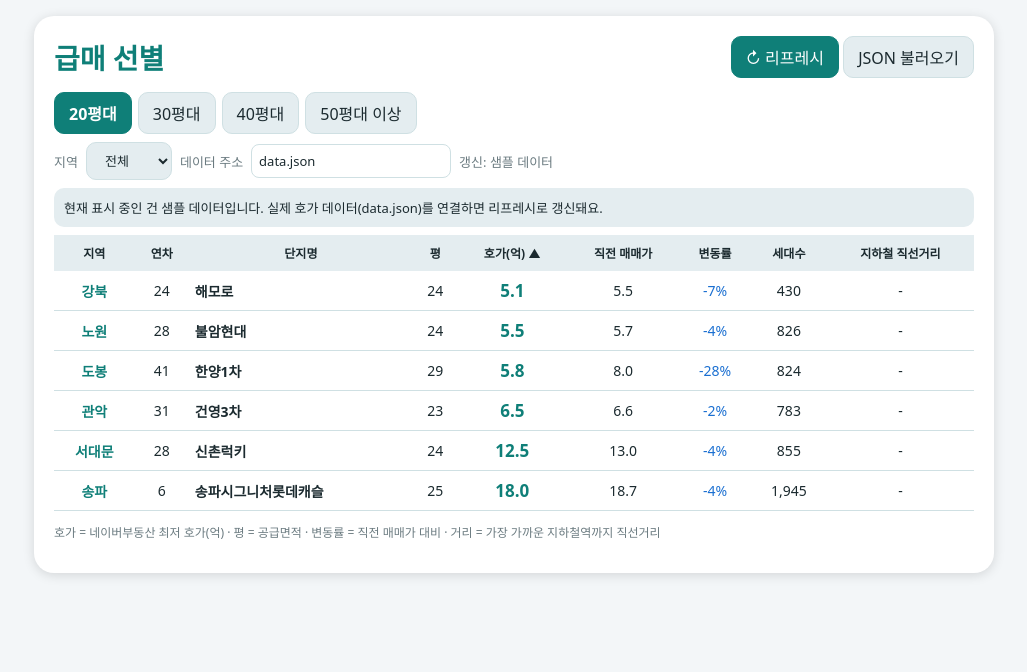
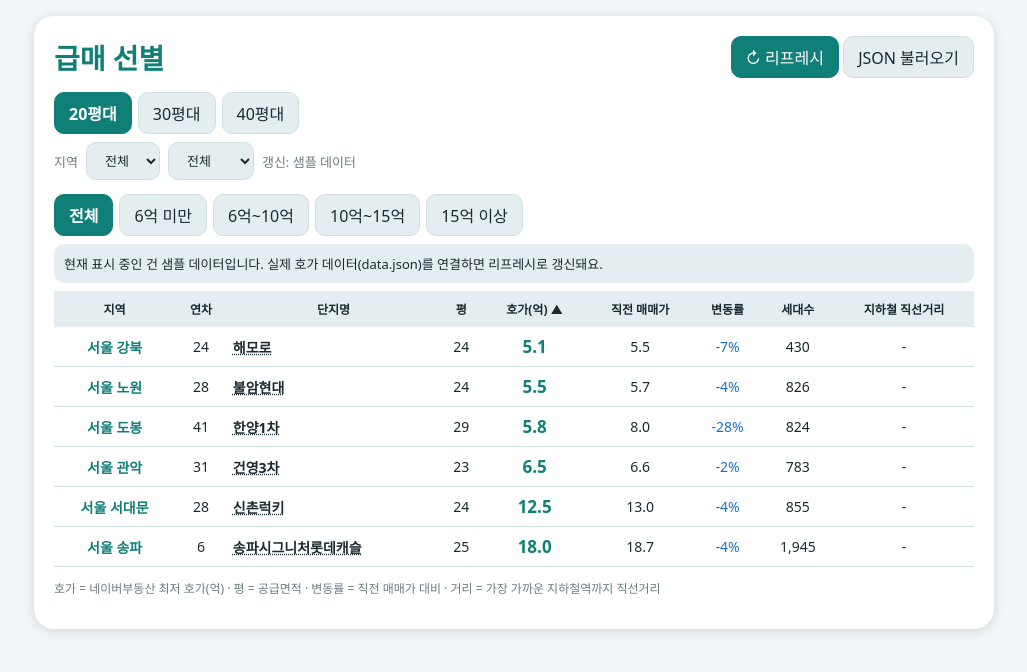
Before and after one commit to serienz86/real_estate, a plain HTML site: page index.html in a window 1280 px wide. Shown: the whole page, without its empty margins (126-1153 px from the left). Drawn offline with Linux system fonts and the light colour scheme.

Commit message:
Update index.html

```diff
--- a/index.html
+++ b/index.html
@@ -23,6 +23,7 @@ table{border-collapse:collapse;width:100%;min-width:700px;font-size:14px}
 th{background:var(--head);padding:9px 6px;font-size:12px;cursor:pointer;white-space:nowrap}
 td{padding:8px 6px;border-bottom:1px solid var(--line);text-align:center}
 td.name{text-align:left;font-weight:600}
+td.name a{color:inherit;text-decoration:underline dotted}
 td.reg{font-weight:700;color:var(--pri)}
 td.price{font-size:17px;font-weight:800;color:var(--pri)}
 .down{color:var(--down)}
@@ -42,10 +43,11 @@ td.price{font-size:17px;font-weight:800;color:var(--pri)}
   </div>
   <div class="tabs" id="tabs"></div>
   <div class="bar">
-    지역 <select id="reg"></select>
-    데이터 주소 <input type="text" id="src" value="data.json">
+    <span>지역</span> <select id="city"></select> <select id="reg"></select>
+    <input type="text" id="src" value="data.json" hidden>
     <span id="upd"></span>
   </div>
+  <div class="tabs" id="bands"></div>
   <div class="msg" id="msg"></div>
   <div class="scroll"><table>
     <thead><tr id="thead"></tr></thead>
@@ -68,7 +70,9 @@ let DATA={updated:"샘플 데이터",items:[
 {region:"용산",age:29,name:"강촌",py:40,price:28.9,prev:31.0,units:1001},
 {region:"강동",age:2,name:"올림픽파크포레온",py:43,price:33.0,prev:36.0,units:12032}
 ]};
-const TABS=[["20평대",20,30],["30평대",30,40],["40평대",40,50],["50평대 이상",50,999]];
+const TABS=[["20평대",20,30],["30평대",30,40],["40평대",40,50]];
+const BANDS=[["전체",0,1e9],["6억 미만",0,6],["6억~10억",6,10],["10억~15억",10,15],["15억 이상",15,1e9]];
+let band=0;
 const COLS=[["region","지역"],["age","연차"],["name","단지명"],["py","평"],["price","호가(억)"],["prev","직전 매매가"],["chg","변동률"],["units","세대수"],["dist_m","지하철 직선거리"]];
 let tab=0,sortKey="price",dir=1;
 const $=id=>document.getElementById(id);
@@ -78,23 +82,43 @@ function fmtDist(r){
   const d=r.dist_m>=1000?(r.dist_m/1000).toFixed(2)+"km":r.dist_m+"m";
   return (r.subway?r.subway+" ":"")+d;
 }
+function cityOf(r){
+  if(r.city)return r.city;
+  const g=r.region||"";
+  if(g.startsWith("성남"))return"성남";
+  if(g.startsWith("하남"))return"하남";
+  if(g==="위례")return"위례";
+  return"서울";
+}
+function guOf(r){return r.gu||(r.region||"").replace(/^성남\s*/,"")}
+function mapLink(r){
+  const q=encodeURIComponent(r.name)+"%20"+encodeURIComponent(guOf(r)||cityOf(r));
+  return `<a href="https://map.naver.com/p/search/${q}" target="_blank" rel="noopener">${r.name}</a>`;
+}
 function chg(r){return r.prev?Math.round((r.price/r.prev-1)*100):null}
 function render(){
   $("tabs").innerHTML=TABS.map((t,i)=>`<button class="tab ${i==tab?"on":""}" data-i="${i}">${t[0]}</button>`).join("");
   document.querySelectorAll(".tab").forEach(b=>b.onclick=()=>{tab=+b.dataset.i;render()});
-  const regs=[...new Set(DATA.items.map(r=>r.region))];
-  const cur=$("reg").value||"전체";
-  $("reg").innerHTML=["전체",...regs].map(x=>`<option ${x==cur?"selected":""}>${x}</option>`).join("");
+  const items=DATA.items;
+  const cities=["전체",...["서울","성남","하남","위례"].filter(c=>items.some(r=>cityOf(r)==c))];
+  const cc=cities.includes($("city").value)?$("city").value:"전체";
+  $("city").innerHTML=cities.map(x=>`<option ${x==cc?"selected":""}>${x}</option>`).join("");
+  const gus=["전체",...new Set(items.filter(r=>cc=="전체"||cityOf(r)==cc).map(guOf))];
+  const cg=gus.includes($("reg").value)?$("reg").value:"전체";
+  $("reg").innerHTML=gus.map(x=>`<option ${x==cg?"selected":""}>${x}</option>`).join("");
+  $("bands").innerHTML=BANDS.map((t,i)=>`<button class="tab ${i==band?"on":""}" data-b="${i}">${t[0]}</button>`).join("");
+  document.querySelectorAll("[data-b]").forEach(b=>b.onclick=()=>{band=+b.dataset.b;render()});
   $("thead").innerHTML=COLS.map(c=>`<th data-k="${c[0]}">${c[1]}${sortKey==c[0]?(dir>0?" ▲":" ▼"):""}</th>`).join("");
   document.querySelectorAll("th").forEach(th=>th.onclick=()=>{const k=th.dataset.k;dir=sortKey==k?-dir:1;sortKey=k;render()});
   const [,lo,hi]=TABS[tab];
-  let rows=DATA.items.filter(r=>r.py>=lo&&r.py<hi&&($("reg").value==="전체"||!$("reg").value||r.region==$("reg").value));
+  const [,pl,ph]=BANDS[band];
+  let rows=items.filter(r=>r.py>=lo&&r.py<hi&&r.price>=pl&&r.price<ph&&(cc=="전체"||cityOf(r)==cc)&&(cg=="전체"||guOf(r)==cg));
   rows=rows.map(r=>({...r,chg:chg(r)}));
   rows.sort((a,b)=>{const x=a[sortKey],y=b[sortKey];
     if(x==null)return 1;if(y==null)return -1;
     return (typeof x=="string"?x.localeCompare(y,"ko"):x-y)*dir});
   $("tbody").innerHTML=rows.length?rows.map(r=>`<tr>
-    <td class="reg">${r.region}</td><td>${r.age}</td><td class="name">${r.name}</td><td>${r.py}</td>
+    <td class="reg">${cityOf(r)} ${guOf(r)}</td><td>${r.age}</td><td class="name">${mapLink(r)}</td><td>${r.py}</td>
     <td class="price">${r.price.toFixed(1)}</td><td>${r.prev?r.prev.toFixed(1):"-"}</td>
     <td class="down">${r.chg==null?"-":r.chg+"%"}</td><td>${r.units?r.units.toLocaleString():"-"}</td>
     <td>${fmtDist(r)}</td></tr>`).join(""):`<tr><td colspan="9" class="empty">해당 평형 데이터가 없습니다.</td></tr>`;
@@ -116,6 +140,7 @@ async function refresh(){
   }
 }
 $("refresh").onclick=refresh;
+$("city").onchange=()=>{$("reg").value="전체";render()};
 $("reg").onchange=render;
 $("pick").onclick=()=>$("file").click();
 $("file").onchange=async e=>{
```
